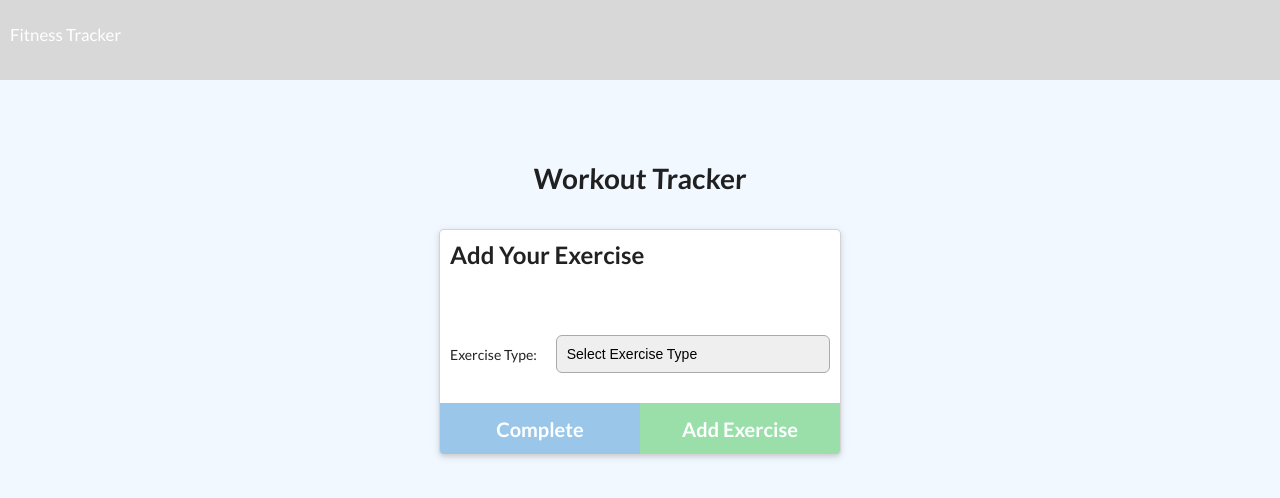
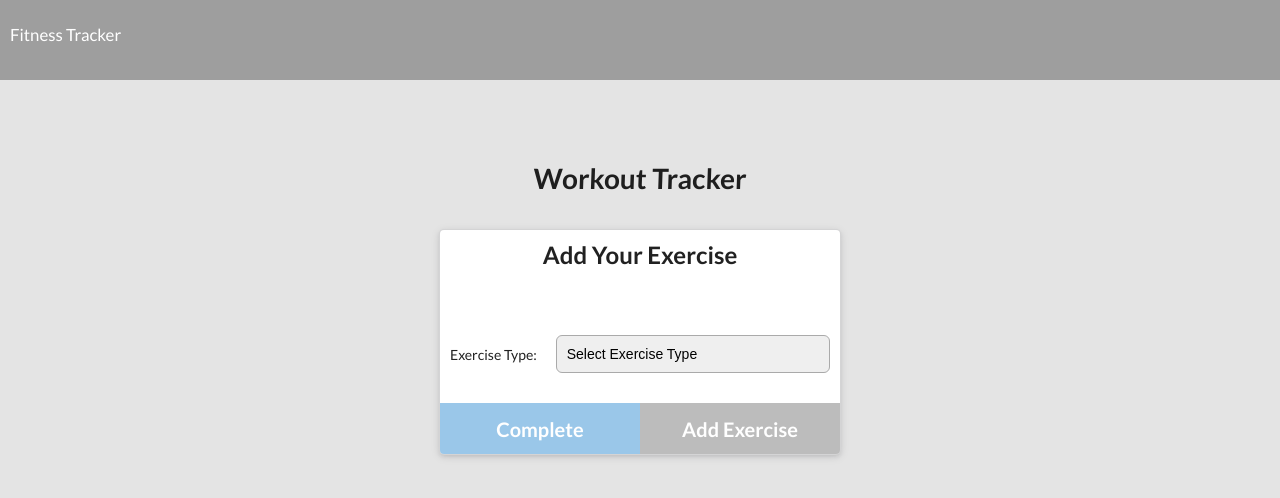
Before and after one commit to 1985-Michael/Fitness.github.io, a website: page public/exercise.html in a window 1280 px wide. Drawn offline with nearby package versions, Linux system fonts and the light colour scheme; no server answers.

Commit message:
JS error

```diff
--- a/public/style.css
+++ b/public/style.css
@@ -13,7 +13,7 @@ body,
 }
 
 nav {
-    background-color: #d8d8d8;
+    background-color: #9e9e9e;
     color: #ffffff;
     height: 80px;
     padding: 10px;
@@ -60,12 +60,12 @@ select::-ms-expand {
 }
 
 select:hover {
-    border-color: #888;
+    border-color: rgb(255, 255, 255);
 }
 
 select:focus {
-    border-color: #aaa;
-    box-shadow: 0 0 1px 3px rgba(45, 204, 204, 0.7);
+    border-color: rgb(255, 255, 255);
+    box-shadow: 0 0 1px 3px rgba(88, 219, 219, 0.7);
     box-shadow: 0 0 0 3px -moz-mac-focusring;
     color: #222;
     outline: none;
@@ -83,14 +83,14 @@ input {
     appearance: none;
     font-size: 1rem;
     border-radius: 6px;
-    border: 1px solid #aaa;
+    border: 1px solid rgb(255, 255, 255);
     width: 100%;
     padding: 10px;
     background: linear-gradient(to bottom, #ffffff 0%, #e5e5e5 100%);
 }
 
 .wrapper {
-    background-color: #f2f8ff;
+    background-color: #e4e4e4;
     padding-bottom: 100px;
 }
 
@@ -173,8 +173,8 @@ button {
     opacity: 1;
     right: 10px;
     background-color: hsl(94, 40%, 86%);
-    color: hsl(94, 90%, 16%);
-    transition: all 1.2s;
+    color: hsl(0, 0%, 45%);
+    transition: all 1.5s;
 }
 
 .workout-type,
@@ -210,9 +210,8 @@ button {
     cursor: pointer;
     font-size: 1rem;
     border-radius: 6px;
-    border: 1px solid #aaa;
+    border: 1px solid rgb(56, 56, 56);
     padding: 10px;
-    background: linear-gradient(to bottom, #ffffff 0%, #e5e5e5 100%);
 }
 
 #toast {
@@ -363,11 +362,6 @@ form>button {
     margin-bottom: 5px;
 }
 
-
-/* .workout .card {
-  width: 350px;
-} */
-
 .prev-workout button {
     margin: 10px;
 }
@@ -431,3 +425,16 @@ form>button {
         right: -320px;
     }
 }
+
+.ui.positive.button,
+.ui.positive.buttons .button {
+    background-color: #6d6d6d;
+    color: #fff;
+    text-shadow: none;
+    background-image: none;
+}
+
+.ui.card h2 {
+    padding: 10px;
+    text-align: center;
+}
```
